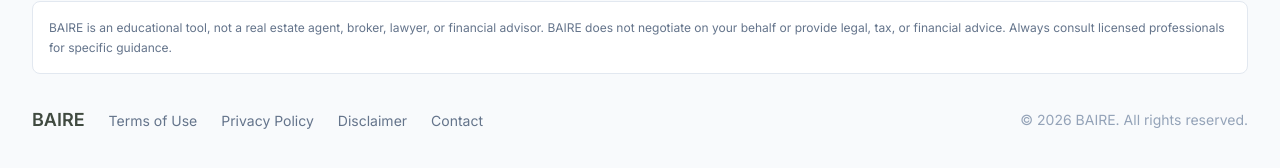
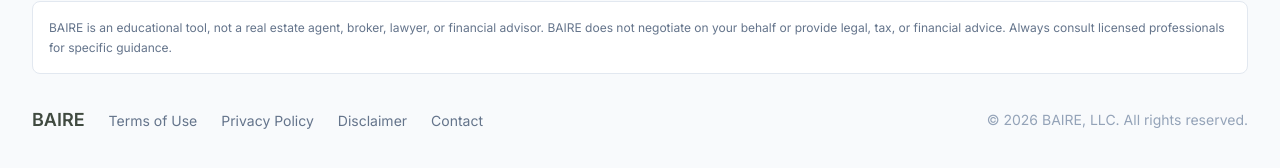
Before and after one commit to geoffbailey114/baireapp, a Next.js app: page / in a window 1280 px wide. Shown: the part 6030-6198 px from the top of the page. Built offline with nearby package versions, Linux system fonts and the light colour scheme.

Commit message:
Update footer.tsx

```diff
--- a/components/footer.tsx
+++ b/components/footer.tsx
@@ -41,7 +41,7 @@ export function Footer() {
           </div>
 
           <p className="text-sm text-slate-400">
-            © {currentYear} {APP_NAME}. All rights reserved.
+            © {currentYear} BAIRE, LLC. All rights reserved.
           </p>
         </div>
       </div>
```
